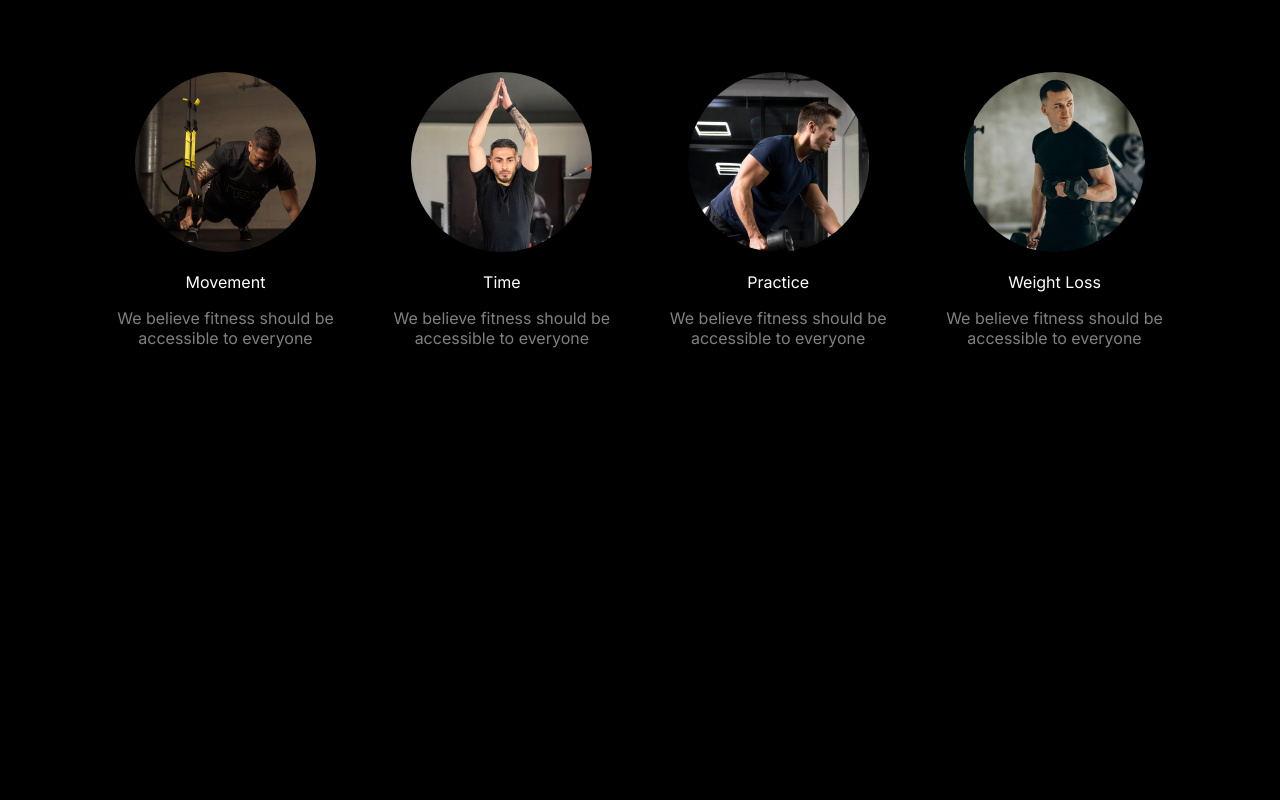
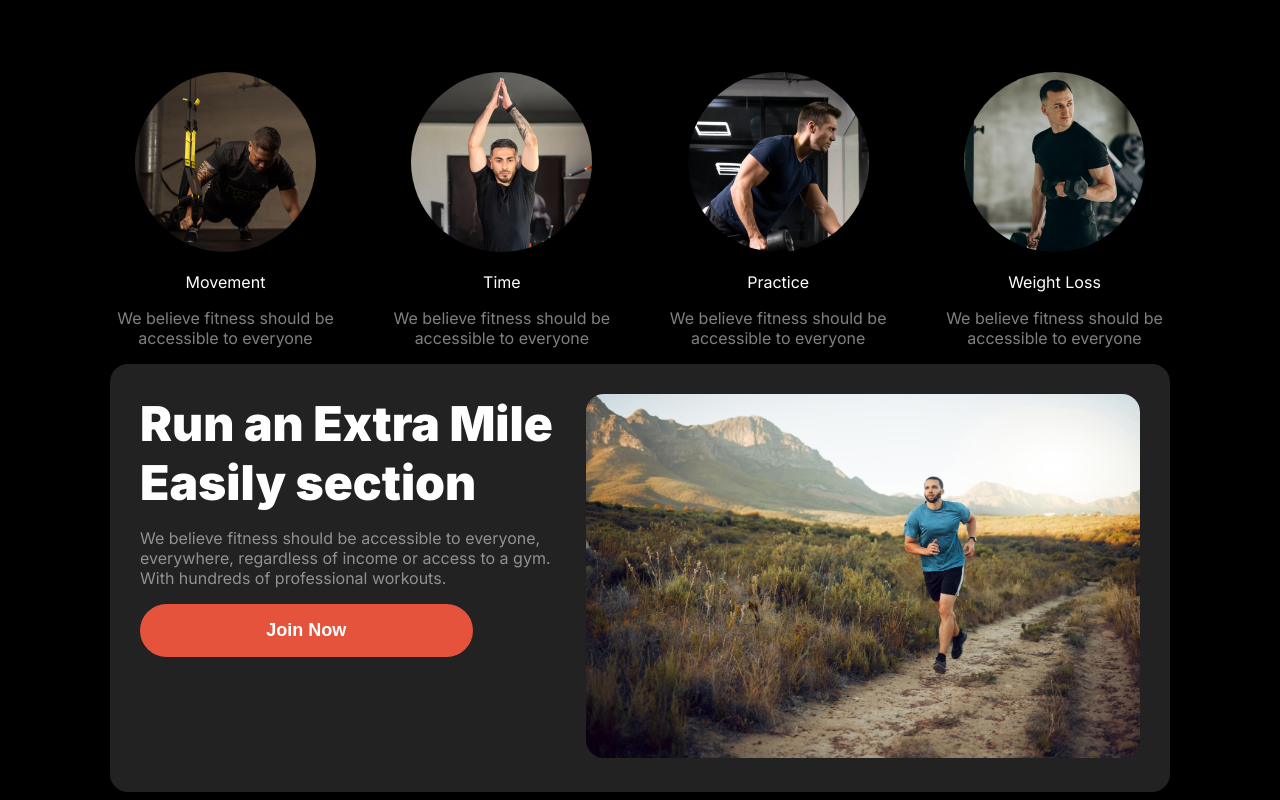
Before and after one commit to musfiq991/12-fitness-webside, a plain HTML site: page index.html in a window 1280 px wide. Shown: the part 955-1755 px from the top of the page. Before the commit the page ends 1327 px from the top, so only its background shows below. Drawn offline with Linux system fonts and the light colour scheme.

Commit message:
added run section

```diff
--- a/index.html
+++ b/index.html
@@ -72,6 +72,18 @@
 </div>
    </div>
    </section>
+   <!-- .............Run an Extra Mile Easily section............. -->
+    <section>
+        <div class="run-container flex">
+<div class="run-card ">
+    <h1 class="title run-title">Run an Extra Mile Easily section</h1>
+    <p class="description">We believe fitness should be accessible to everyone, everywhere, regardless of income or access to a gym. With hundreds of professional workouts.</p>
+    <button class="join-btn">Join Now</button>
+</div>
+<div class="run-img"><img src="images/run.jpg" alt=""></div>
+        </div>
+    </section>
+    <!-- ...................Meet Our Team section -->
 </main>
 </body>
 </html>
--- a/style/style.css
+++ b/style/style.css
@@ -22,7 +22,8 @@ margin: 0 auto;}
     font-size: 1.125rem;
     border: none;margin-right: 14px;
 
-    background: rgb(230, 83, 60);}
+    background: rgb(230, 83, 60);
+color: #FFFFFF;}
     .download-btn{
         padding: 16px 40px 16px 40px;border: 1px solid rgb(255, 255, 255);
         border-radius: 42px;
@@ -95,6 +96,19 @@ color: #FFFFFF;}
 .round-img{border-radius: 50%;}
 
 
+/*    .....................run section................. */
+.run-container{
+margin: 0 auto;border-radius: 18px;
+
+background: rgb(34, 34, 34); justify-content: space-between;}
+.run-img > img {width: 100%; border-radius: 18px;
+}
+.run-img{margin:30px 30px 30px 0px;}
+.run-card{margin: 30px;max-width: 443px;}
+.run-title{margin: 0;}
+.run-card > .join-btn{width: 80%;}
+
+
 
     /*.......... media query styles for small device.............*/
     @media screen and (max-width:576px) {
@@ -102,8 +116,10 @@ color: #FFFFFF;}
         margin:10px 20px;}
     .nav-item{display: none;}
     #icon{display: block ;}
-    .banner , .habit-card-container {flex-direction: column;}
+    .banner , .habit-card-container ,.run-container {flex-direction: column;}
 .habit-card-container{margin: 20px auto;}
 .habit-card{margin: 20px auto;}
 .habit-section{text-align: center;}
-    }
+   .run-img{margin:20px;}
+   .run-card > .join-btn{width: 100%;}
+ }
```
